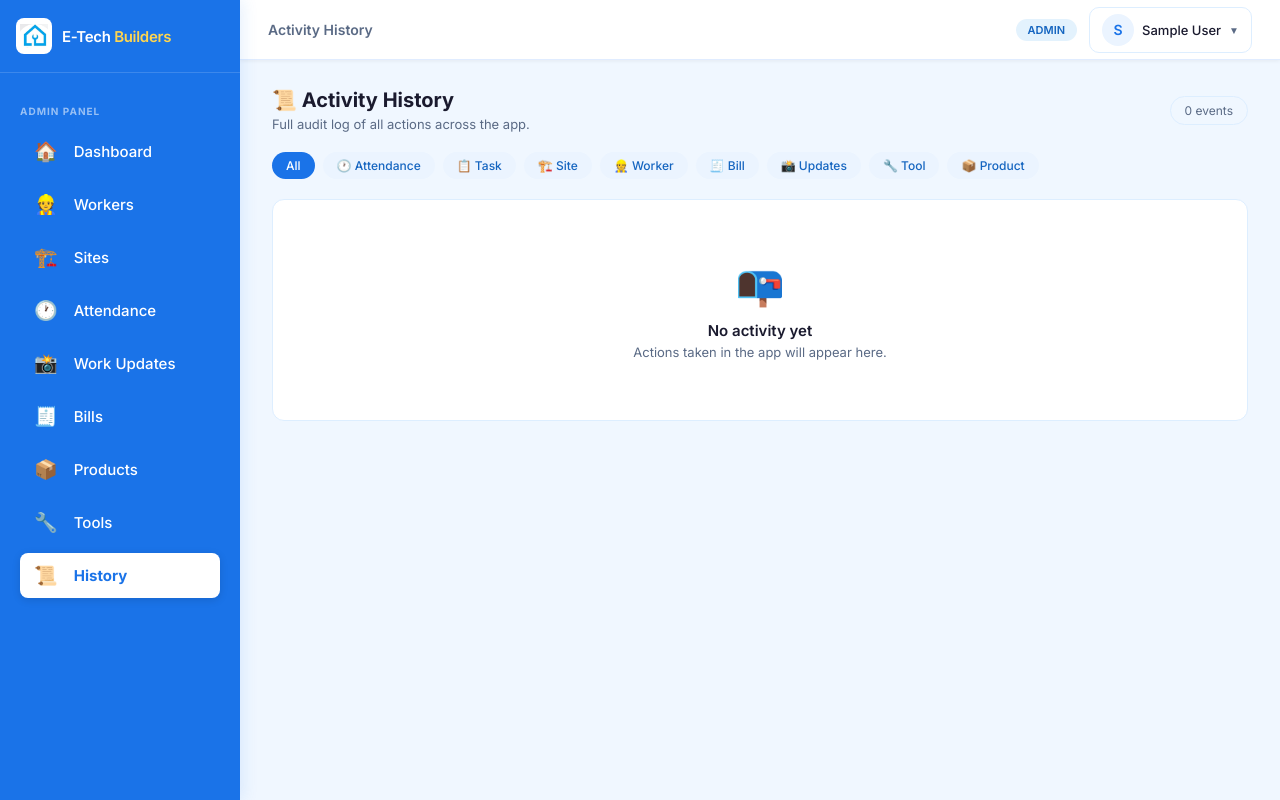
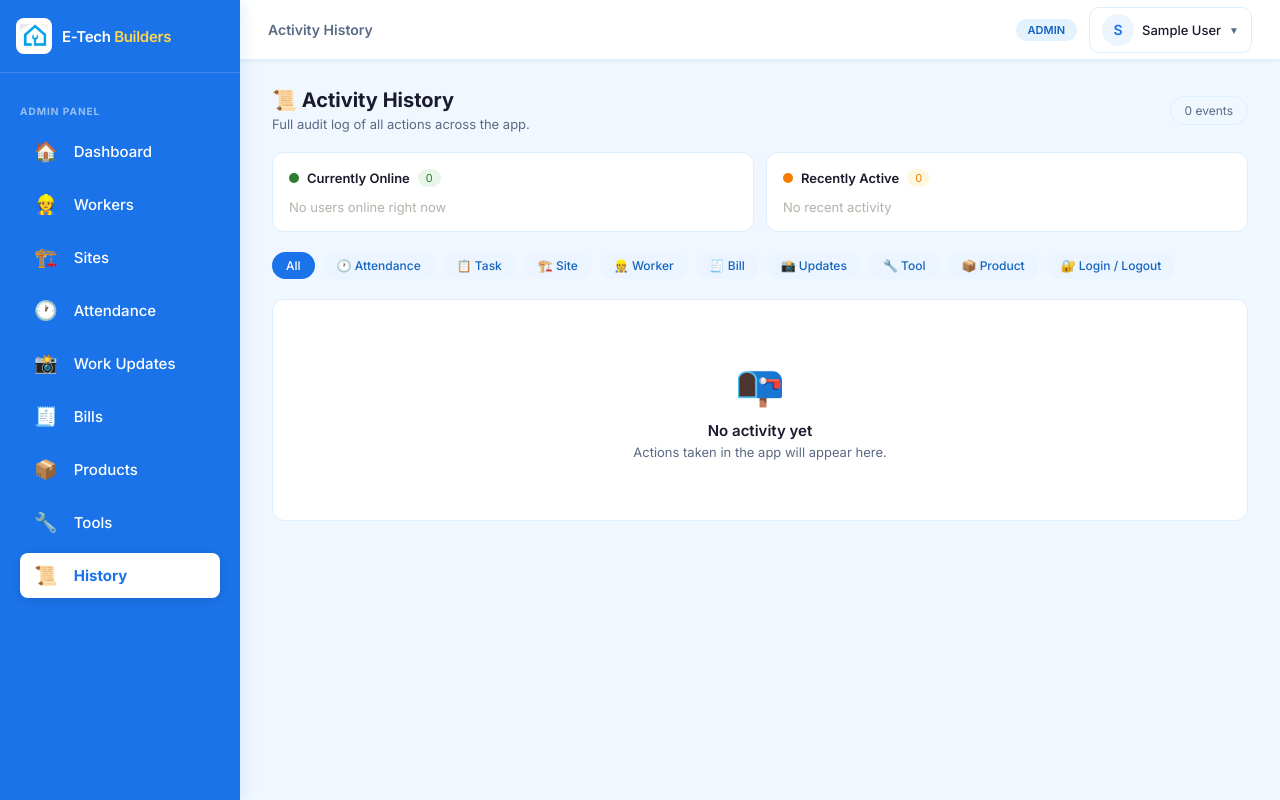
Before and after one commit to yasinmass/E_Tech, a Django app: page /history/ in a window 1280 px wide. Run offline with Django 5.2, Linux system fonts and the light colour scheme; the visitor is signed in with stand-in values (Sample User, id 1); data comes from the database, SQL or seed files in the repository; data that the repository does not hold is empty.

Commit message:
last seen

```diff
--- /dev/null
+++ b/core/middleware.py
@@ -0,0 +1,10 @@
+from django.utils import timezone
+from django.utils.deprecation import MiddlewareMixin
+
+class LastSeenMiddleware(MiddlewareMixin):
+    def process_request(self, request):
+        if request.user.is_authenticated:
+            # Update last seen every request
+            from django.contrib.auth import get_user_model
+            User = get_user_model()
+            User.objects.filter(id=request.user.id).update(last_seen=timezone.now())
--- a/core/models.py
+++ b/core/models.py
@@ -9,6 +9,7 @@ class User(AbstractUser):
     )
     role = models.CharField(max_length=10, choices=ROLE_CHOICES, default='admin')
     phone = models.CharField(max_length=15, blank=True)
+    last_seen = models.DateTimeField(null=True, blank=True)
 
 class Site(models.Model):
     STATUS_CHOICES = [
--- a/core/templates/history.html
+++ b/core/templates/history.html
@@ -10,6 +10,55 @@
   <div style="font-size:12px;color:#5A6A85;background:#F0F7FF;padding:6px 14px;border-radius:20px;border:1px solid #DDEEFF;">
     {{ logs.count }} event{{ logs.count|pluralize }}
   </div>
+</div>
+
+<!-- Online users -->
+<div style="display:grid;grid-template-columns:1fr 1fr;gap:12px;margin-bottom:20px;">
+
+  <div style="background:#fff;border:1px solid #DDEEFF;border-radius:12px;padding:16px;">
+    <div style="display:flex;align-items:center;gap:8px;margin-bottom:12px;">
+      <div style="width:10px;height:10px;border-radius:50%;background:#2E7D32;"></div>
+      <span style="font-size:13px;font-weight:600;color:#1A1A2E;">Currently Online</span>
+      <span style="font-size:11px;background:#E8F5E9;color:#2E7D32;padding:2px 8px;border-radius:20px;">{{ online_users.count }}</span>
+    </div>
+    {% for user in online_users %}
+    <div style="display:flex;align-items:center;gap:10px;margin-bottom:8px;">
+      <div style="width:36px;height:36px;border-radius:50%;background:#EBF4FF;display:flex;align-items:center;justify-content:center;font-size:14px;font-weight:600;color:#1A73E8;position:relative;">
+        {{ user.get_full_name|default:user.username|first|upper }}
+        <div style="position:absolute;bottom:0;right:0;width:10px;height:10px;background:#2E7D32;border-radius:50%;border:2px solid #fff;"></div>
+      </div>
+      <div>
+        <div style="font-size:13px;font-weight:500;color:#1A1A2E;">{{ user.get_full_name|default:user.username }}</div>
+        <div style="font-size:11px;color:#2E7D32;">Active now · {{ user.last_seen|timesince }} ago</div>
+      </div>
+    </div>
+    {% empty %}
+    <div style="font-size:13px;color:#B4B2A9;">No users online right now</div>
+    {% endfor %}
+  </div>
+
+  <div style="background:#fff;border:1px solid #DDEEFF;border-radius:12px;padding:16px;">
+    <div style="display:flex;align-items:center;gap:8px;margin-bottom:12px;">
+      <div style="width:10px;height:10px;border-radius:50%;background:#F57C00;"></div>
+      <span style="font-size:13px;font-weight:600;color:#1A1A2E;">Recently Active</span>
+      <span style="font-size:11px;background:#FFF8E1;color:#F57C00;padding:2px 8px;border-radius:20px;">{{ recent_users.count }}</span>
+    </div>
+    {% for user in recent_users %}
+    <div style="display:flex;align-items:center;gap:10px;margin-bottom:8px;">
+      <div style="width:36px;height:36px;border-radius:50%;background:#FFF8E1;display:flex;align-items:center;justify-content:center;font-size:14px;font-weight:600;color:#F57C00;position:relative;">
+        {{ user.get_full_name|default:user.username|first|upper }}
+        <div style="position:absolute;bottom:0;right:0;width:10px;height:10px;background:#F57C00;border-radius:50%;border:2px solid #fff;"></div>
+      </div>
+      <div>
+        <div style="font-size:13px;font-weight:500;color:#1A1A2E;">{{ user.get_full_name|default:user.username }}</div>
+        <div style="font-size:11px;color:#F57C00;">Last seen {{ user.last_seen|timesince }} ago</div>
+      </div>
+    </div>
+    {% empty %}
+    <div style="font-size:13px;color:#B4B2A9;">No recent activity</div>
+    {% endfor %}
+  </div>
+
 </div>
 
 <!-- Filter tabs -->
--- a/core/views.py
+++ b/core/views.py
@@ -43,6 +43,7 @@ def login_view(request):
         user = authenticate(request, username=username, password=password)
         if user is not None:
             login(request, user)
+            log_activity(user, f"Logged in to the app", 'auth')
             return _redirect_by_role(user)
         else:
             return render(request, 'login.html', {'error': 'Invalid username or password.'})
@@ -58,6 +59,8 @@ def _redirect_by_role(user):
     return redirect('login')
 
 def logout_view(request):
+    if request.user.is_authenticated:
+        log_activity(request.user, f"Logged out of the app", 'auth')
     logout(request)
     return redirect('login')
 
@@ -228,7 +231,7 @@ def worker_dashboard(request):
     if unique_dates > 0:
         attendance_percentage = int((present_days / (present_days + absent_days)) * 100) if (present_days + absent_days) > 0 else 0
 
-    tasks = Task.objects.filter(worker=request.user).select_related('site').order_by('-created_at')
+    tasks = Task.objects.filter(assigned_workers=request.user).select_related('site').order_by('-created_at')
     pending_tasks = tasks.filter(is_completed=False).count()
     sites = request.user.assigned_sites.all()
     updates = WorkUpdate.objects.filter(worker=request.user).order_by('-created_at')[:10]
@@ -1088,6 +1091,7 @@ ACTIVITY_CATEGORIES = [
     ('update', '📸 Updates'),
     ('tool', '🔧 Tool'),
     ('product', '📦 Product'),
+    ('auth', '🔐 Login / Logout'),
 ]
 
 @login_required
@@ -1098,8 +1102,23 @@ def activity_history(request):
     logs = ActivityLog.objects.all().select_related('user').order_by('-timestamp')
     if category:
         logs = logs.filter(category=category)
+
+    from django.utils import timezone
+    from datetime import timedelta
+
+    online_threshold = timezone.now() - timedelta(minutes=10)
+    online_users = User.objects.filter(last_seen__gte=online_threshold).exclude(role='admin')
+
+    recent_threshold = timezone.now() - timedelta(hours=1)
+    recent_users = User.objects.filter(
+        last_seen__gte=recent_threshold,
+        last_seen__lt=online_threshold
+    ).exclude(role='admin')
+
     return render(request, 'history.html', {
         'logs': logs,
         'category': category,
         'categories': ACTIVITY_CATEGORIES,
+        'online_users': online_users,
+        'recent_users': recent_users,
     })
--- a/etech/settings.py
+++ b/etech/settings.py
@@ -48,6 +48,7 @@ MIDDLEWARE = [
     'django.contrib.auth.middleware.AuthenticationMiddleware',
     'django.contrib.messages.middleware.MessageMiddleware',
     'django.middleware.clickjacking.XFrameOptionsMiddleware',
+    'core.middleware.LastSeenMiddleware',
 ]
 
 ROOT_URLCONF = 'etech.urls'
```
Also changed, not shown: core/migrations/0012_user_last_seen.py (added).
